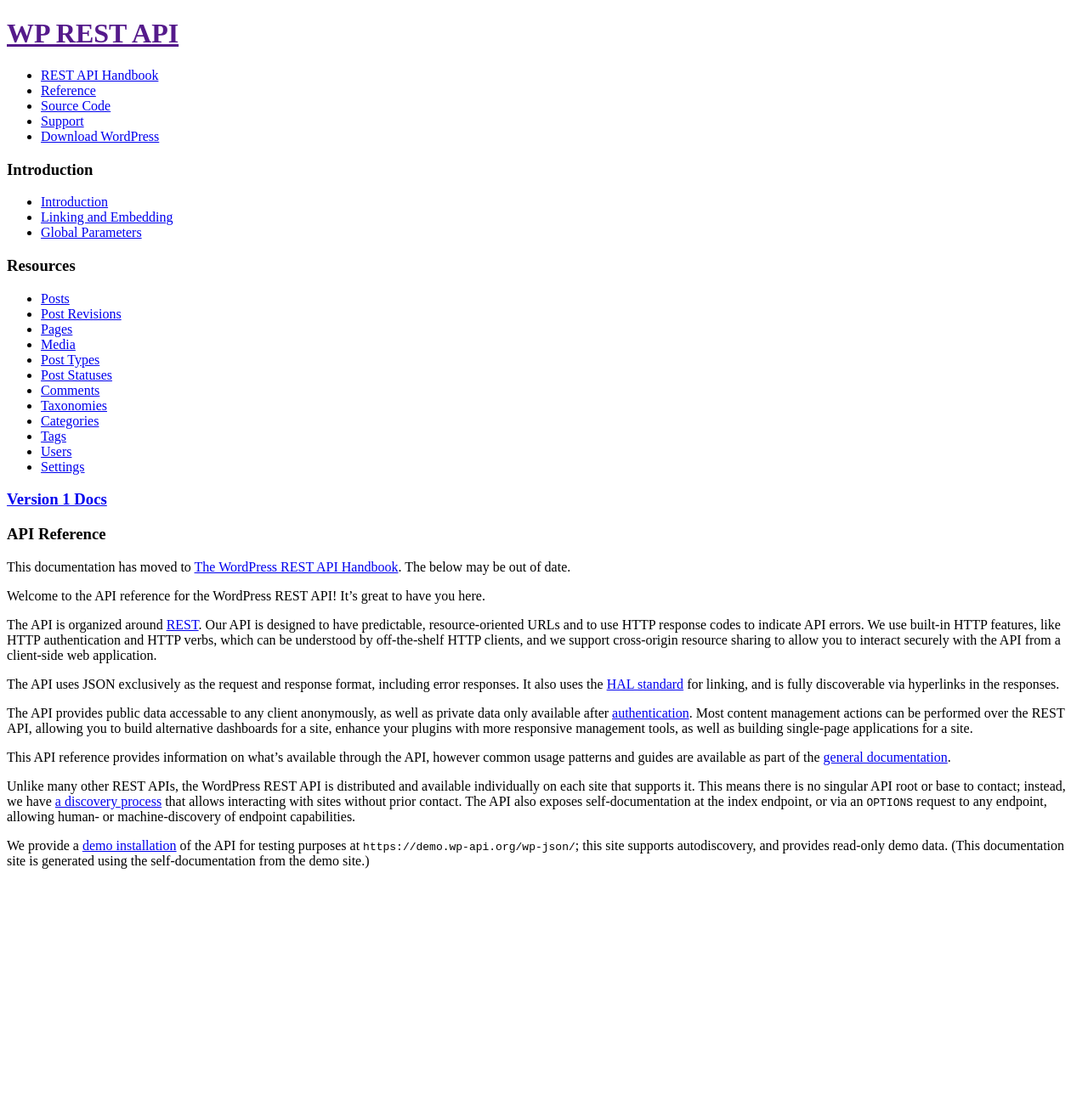
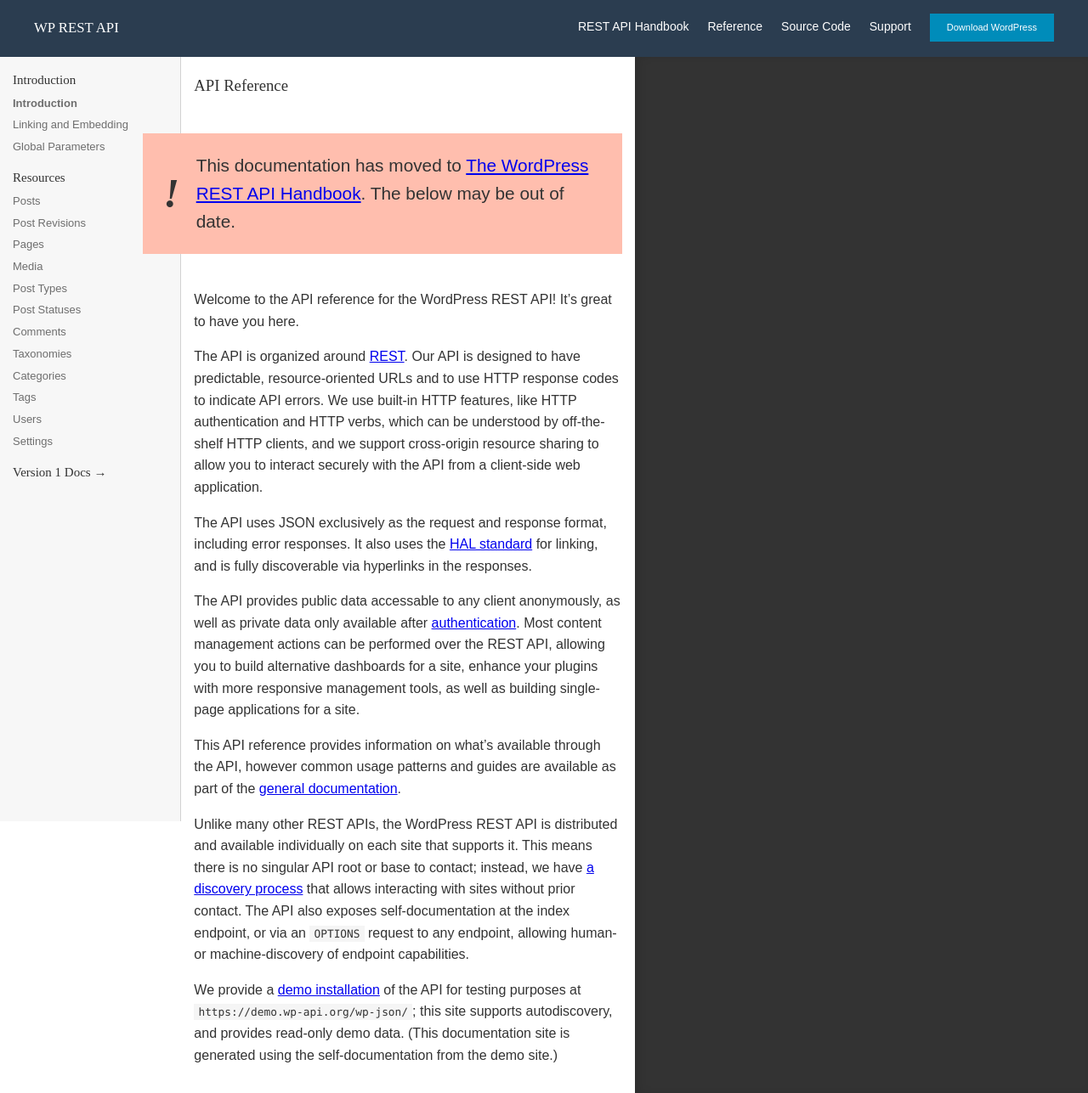
Before and after one commit to WP-API/docs-v2, a Jekyll site: the page built from reference/index.md, in a window 1280 px wide. Shown: the whole page at 85% size. Built offline with Jekyll 4.4.1, drawn with Linux system fonts in a browser that asks for light colours; before the commit the page ends 1039 px from its top, so only the background shows below that.

Commit message:
Hopefully fix CSS

```diff
--- a/_includes/head.html
+++ b/_includes/head.html
@@ -4,7 +4,7 @@
 
 <title>{% if page.include_title %}{{ page.title }} | {% endif %}{{site.title}}</title>
 
-<link rel="stylesheet" href="{{ site.baseurl }}assets/styles/style.css" />
+<link rel="stylesheet" href="{{ site.baseurl }}/assets/styles/style.css" />
 
 <!-- Meta -->
 <meta content="{{site.title}}" property="og:title" />
```
